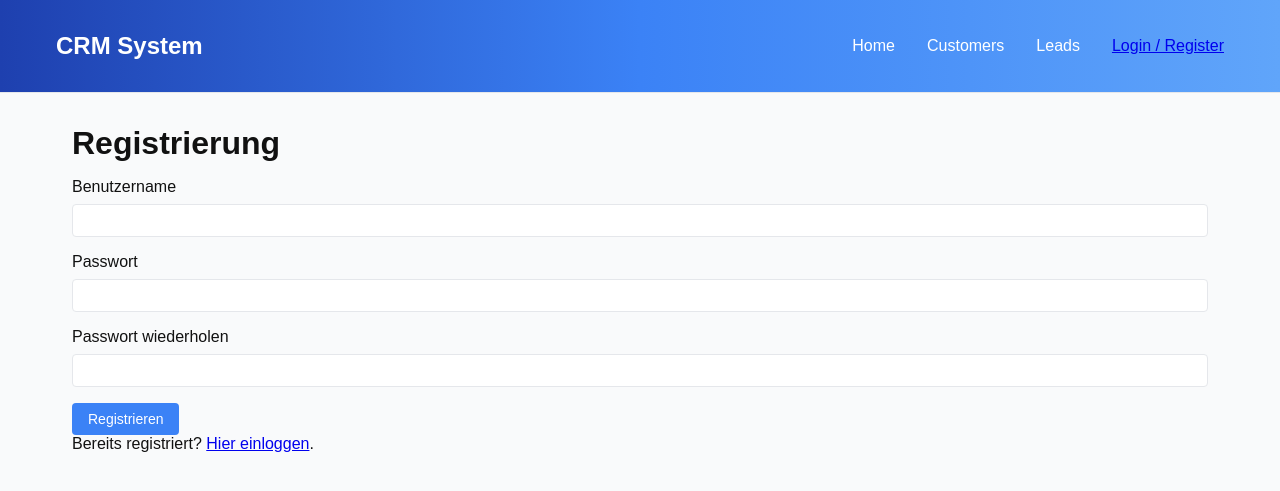
After one commit to dbaes/crm_erweiterung, a Flask app: page /register in a window 1280 px wide. The commit adds this page. Shown: the top 491 px of the page. Run offline with Flask 3, Linux system fonts and the light colour scheme.

Commit message:
Login- und Registrierungsformulare implementiert: Button für Registrierung hinzugefügt, Formulare validiert

```diff
--- a/app.py
+++ b/app.py
@@ -177,6 +177,22 @@ def logout():
     flash('Erfolgreich ausgeloggt.', 'info')
     return redirect(url_for('index'))
 
+@app.route('/register', methods=['GET', 'POST'])
+def register():
+    if request.method == 'POST':
+        username = request.form.get('username')
+        password = request.form.get('password')
+        if User.query.filter_by(username=username).first():
+            flash('Benutzername bereits vergeben!', 'error')
+            return redirect(url_for('register'))
+        new_user = User(username=username)
+        new_user.set_password(password)
+        db.session.add(new_user)
+        db.session.commit()
+        flash('Registrierung erfolgreich! Bitte logge dich ein.', 'success')
+        return redirect(url_for('login'))
+    return render_template('register.html')
+
 @app.errorhandler(404)
 def page_not_found(error):
     return render_template('404.html'), 404
--- a/templates/base.html
+++ b/templates/base.html
@@ -18,7 +18,7 @@
                     {% if current_user.is_authenticated %}
                         <a href="{{ url_for('logout') }}">Logout</a>
                     {% else %}
-						<a href="{{ url_for('login') }}">Login</a>
+                        <a href="{{ url_for('login') }}">Login / Register</a>
                     {% endif %}
                 </li>
             </ul>
--- /dev/null
+++ b/templates/register.html
@@ -0,0 +1,45 @@
+{% extends 'base.html' %}
+
+{% block content %}
+<div class="container">
+    <h1 class="my-4">Registrierung</h1>
+    <form method="POST" action="{{ url_for('register') }}">
+        <!-- Benutzername -->
+        <div class="form-group">
+            <label for="username">Benutzername</label>
+            <input type="text" class="form-control" id="username" name="username" required>
+        </div>
+
+        <!-- Passwort -->
+        <div class="form-group">
+            <label for="password">Passwort</label>
+            <input type="password" class="form-control" id="password" name="password" required>
+        </div>
+
+        <!-- Passwort wiederholen (optional) -->
+        <div class="form-group">
+            <label for="password_confirm">Passwort wiederholen</label>
+            <input type="password" class="form-control" id="password_confirm" name="password_confirm" required>
+        </div>
+
+        <!-- Submit-Button -->
+        <button type="submit" class="btn btn-primary">Registrieren</button>
+
+        <!-- Link zum Login -->
+        <div class="mt-3">
+            <p>Bereits registriert?    <a href="{{ url_for('login') }}">Hier einloggen</a>.</p>
+        </div>
+
+        <!-- Fehlermeldungen anzeigen -->
+        {% with messages = get_flashed_messages(with_categories=true) %}
+            {% if messages %}
+                {% for category, message in messages %}
+                    <div class="alert alert-{{ category }} mt-3">
+                        {{ message }}
+                    </div>
+                {% endfor %}
+            {% endif %}
+        {% endwith %}
+    </form>
+</div>
+{% endblock %}
```
Also changed, not shown: templates/login.html (+21 -1 lines), instance/crm.db. Lines whose indentation alone changed are shown as unchanged.
